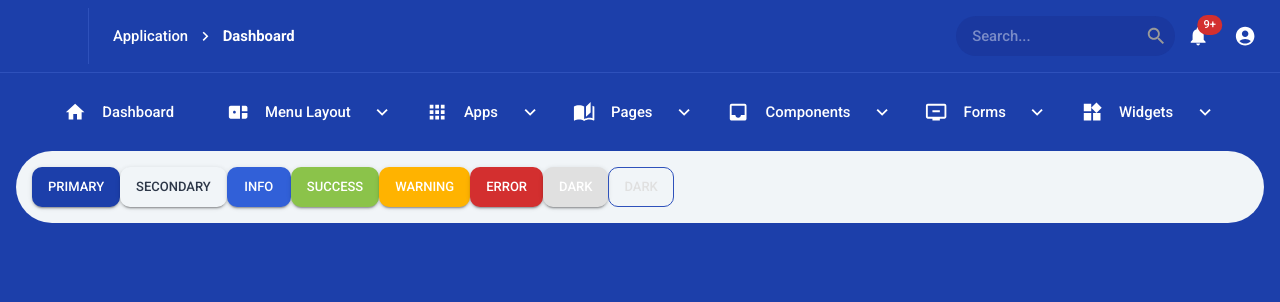
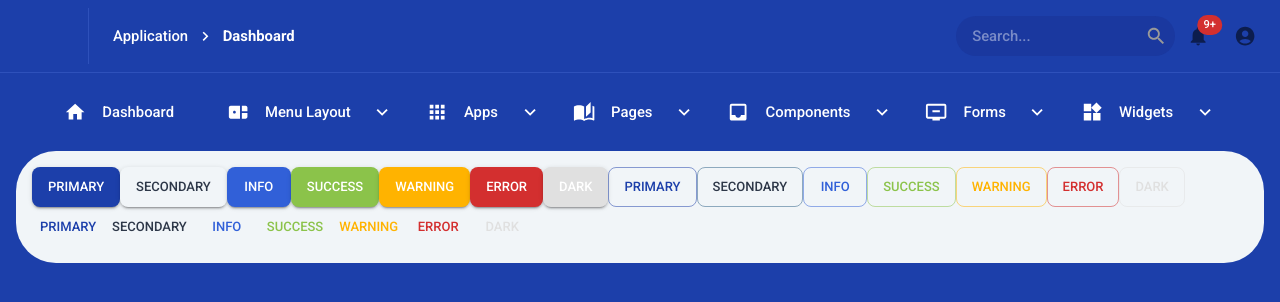
Before and after one commit to usrivastava92/hello-mui, a React (Vite) app: page / in a window 1280 px wide. Shown: the top 302 px of the page. Built offline with nearby package versions, Linux system fonts and the light colour scheme.

Commit message:
updated palette colors

```diff
--- /dev/null
+++ b/src/components/Buttons/index.ts
@@ -0,0 +1 @@
+export * from './Buttons';
--- a/src/config/theme/components.config.ts
+++ b/src/config/theme/components.config.ts
@@ -18,14 +18,28 @@ export const getComponentOptions = (palette: PaletteOptions): Components => {
       styleOverrides: {
         root: {
           height: '2.5rem',
-          borderColor: palette.border?.primary,
-          borderRadius: 10
+          borderRadius: 8
+        },
+        containedSecondary: {
+          borderColor: palette.secondary?.darker,
+          color: palette.secondary?.contrastText,
+          '&:hover': {
+            backgroundColor: palette.secondary?.dark
+          }
+        },
+        outlinedSecondary: {
+          borderColor: palette.secondary?.darker,
+          color: palette.secondary?.contrastText,
+          '&:hover': {
+            backgroundColor: palette.secondary?.dark
+          }
+        },
+        textSecondary: {
+          color: palette.secondary?.contrastText,
+          '&:hover': {
+            backgroundColor: palette.secondary?.dark
+          }
         }
-      }
-    },
-    MuiIconButton: {
-      defaultProps: {
-        color: 'inherit'
       }
     },
     MuiStack: {
--- a/src/config/theme/palette.config.ts
+++ b/src/config/theme/palette.config.ts
@@ -12,20 +12,12 @@ declare module '@mui/material/styles' {
     contrastText?: string;
   }
 
-  interface TypeBackground {
-    secondary?: string;
-  }
-
   interface PaletteOptions {
     border?: {
       primary?: string;
       secondary?: string;
     };
     dark?: PaletteColorOptions;
-  }
-
-  interface ButtonPropsColorOverrides {
-    dark: string;
   }
 }
 
@@ -76,8 +68,8 @@ const lightModePallet: PaletteOptions = {
     lighter: '#fff',
     light: '#F1F5F8',
     main: '#F1F5F8',
-    dark: '#D2DFEA',
-    darker: '#607F96',
+    dark: '#E6F3FF',
+    darker: '#8DA9BE',
     contrastText: '#2d3748'
   },
   dark: {
@@ -128,8 +120,7 @@ const darkModePallet: PaletteOptions = {
     contrastText: '#fff'
   },
   background: {
-    default: '#232a3b',
-    secondary: '#293145'
+    default: '#232a3b'
   },
   text: {
     primary: '#fff'
--- a/src/layouts/TopMenuLayout/TopMenuLayout.tsx
+++ b/src/layouts/TopMenuLayout/TopMenuLayout.tsx
@@ -35,7 +35,46 @@ export const TopMenuLayout: React.FC = () => {
             <Button color="dark" variant="contained">
               Dark
             </Button>
+            <Button color="primary" variant="outlined">
+              Primary
+            </Button>
+            <Button color="secondary" variant="outlined">
+              Secondary
+            </Button>
+            <Button color="info" variant="outlined">
+              Info
+            </Button>
+            <Button color="success" variant="outlined">
+              Success
+            </Button>
+            <Button color="warning" variant="outlined">
+              Warning
+            </Button>
+            <Button color="error" variant="outlined">
+              Error
+            </Button>
             <Button color="dark" variant="outlined">
+              Dark
+            </Button>
+            <Button color="primary" variant="text">
+              Primary
+            </Button>
+            <Button color="secondary" variant="text">
+              Secondary
+            </Button>
+            <Button color="info" variant="text">
+              Info
+            </Button>
+            <Button color="success" variant="text">
+              Success
+            </Button>
+            <Button color="warning" variant="text">
+              Warning
+            </Button>
+            <Button color="error" variant="text">
+              Error
+            </Button>
+            <Button color="dark" variant="text">
               Dark
             </Button>
           </>
```
Also changed, not shown: src/components/Buttons/Buttons.tsx (added, +20 -0 lines).
